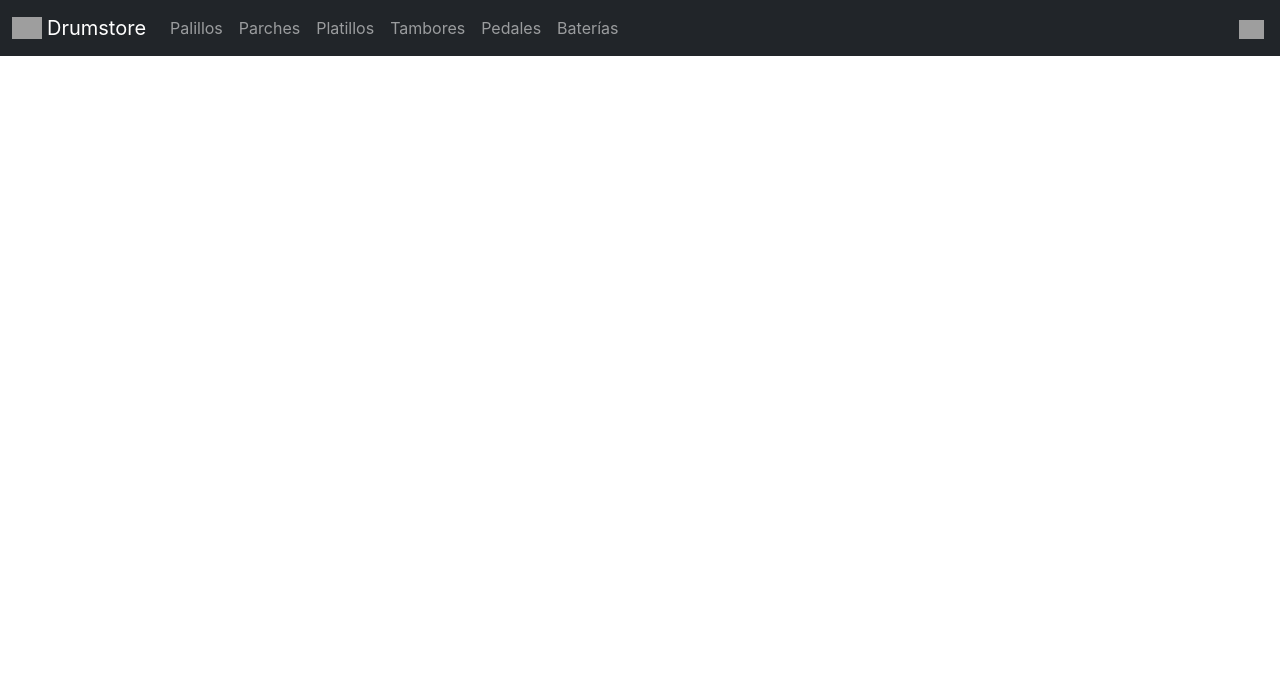
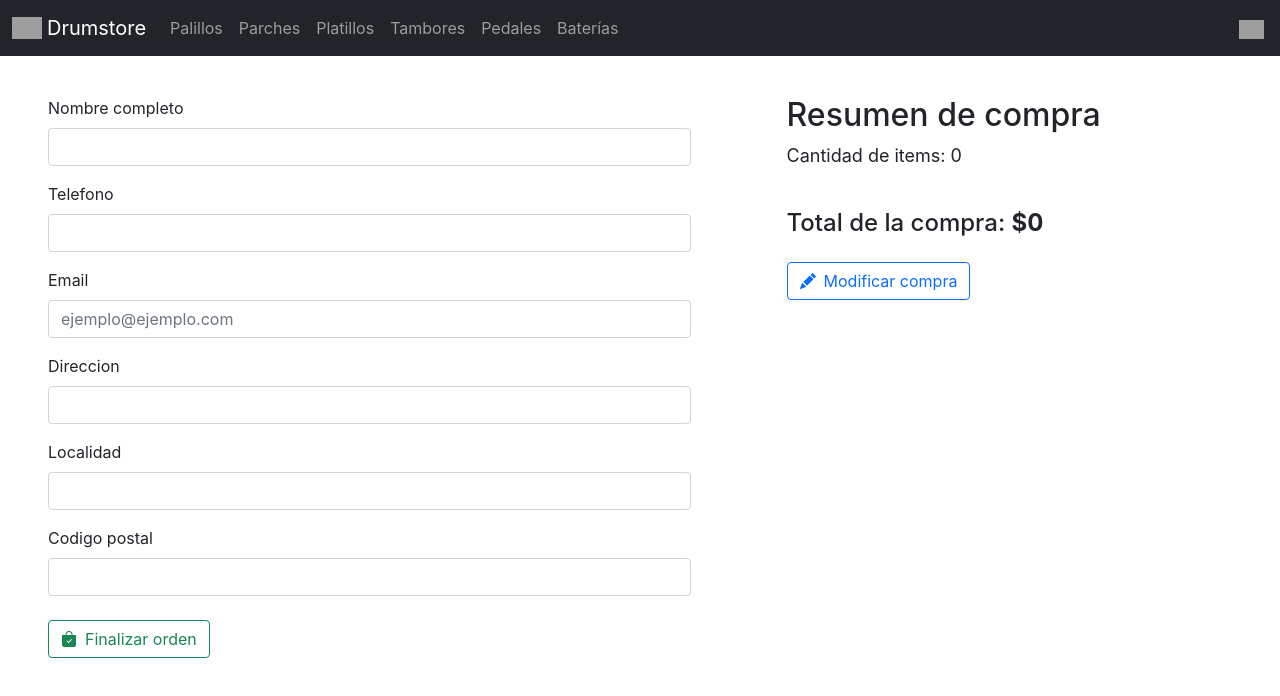
Before and after one commit to rcarlachiani/online-drum-store, a React (Vite) app: page /checkout in a window 1280 px wide. Shown: the top 696 px of the page. Built offline with nearby package versions, Linux system fonts and the light colour scheme; grey boxes are pictures that could not be loaded.

Commit message:
added checkout and form module

```diff
--- a/src/App.jsx
+++ b/src/App.jsx
@@ -5,7 +5,10 @@ import Landing from './components/Landing/Landing';
 import ItemListContainer from './components/Items/ItemListContainer';
 import ItemDetailContainer from './components/Items/ItemDetailContainer';
 import Cart from './components/Cart/Cart';
+import Checkout from './components/Cart/Checkout';
 import 'bootstrap/dist/css/bootstrap.min.css';
+import Success from './components/Cart/Success';
+
 
 
 function App() {
@@ -21,6 +24,8 @@ function App() {
           <Route exact path='/categoria/:idCategoria' element={<ItemListContainer />} />
           <Route exact path='/detalle/:idDetalle' element={<ItemDetailContainer />} />
           <Route exact path='/cart' element={<Cart />} />
+          <Route exact path='/checkout' element={<Checkout />} />
+          <Route exact path='/success' element={<Success />} />
         </Routes>
       </BrowserRouter>
     </CartContextProvider>
--- a/src/components/Cart/Cart.css
+++ b/src/components/Cart/Cart.css
@@ -6,9 +6,21 @@
 }
 
 .lista-carrito {
-    width: 500px;
+    width: 600px;
 }
 
 .img-carrito {
     width: 50px;
 }
+
+.form-container {
+    width: 700px;
+}
+
+.resumen-container {
+    width: 500px;
+}
+
+.resumen-items {
+    font-size: 18px;
+}
--- a/src/components/Cart/Cart.jsx
+++ b/src/components/Cart/Cart.jsx
@@ -1,8 +1,8 @@
 import React, { useContext } from 'react'
 import { Link } from 'react-router-dom'
 import { CartContext } from '../Context/CartContext'
+import { BsBoxSeam, BsFillCartCheckFill, BsFillCartXFill } from 'react-icons/bs';
 import CartItem from './CartItem'
-import { BsFillCreditCardFill, BsFillCartCheckFill, BsFillCartXFill } from 'react-icons/bs';
 import 'bootstrap/dist/css/bootstrap.min.css';
 import './Cart.css'
 
@@ -21,8 +21,9 @@ const Cart = () => {
                 {cartList.map(productos=>(<CartItem key={productos.id} productos={productos}/>))}
                 <h2 className='mt-4'>TOTAL: ${costoCompra}</h2>
                 <button onClick={vaciarCarrito} className="btn btn-outline-primary mt-4"><BsFillCartXFill className='me-2 mb-1' />  Vaciar carrito</button>
-                <button className="btn btn-outline-success mt-4"><BsFillCreditCardFill className='me-2 mb-1' />Ir a pagar</button>
-
+                <Link to='/checkout'>
+                    <button className="btn btn-outline-success mt-4"><BsBoxSeam className='me-2 mb-1' />Generar orden</button>
+                </Link>
             </div>
 
         )
--- a/src/components/Cart/CartItem.jsx
+++ b/src/components/Cart/CartItem.jsx
@@ -20,14 +20,14 @@ function CartItem({productos}) {
                 <ol className="list-group lista-carrito">
                         <li className="list-group-item d-flex justify-content-between align-items-center">
                             <button type="button" className="btn btn-sm text-center btn-danger me-4" onClick={() => quitarItem({id})}>
-                                <BsFillTrashFill className='' />
+                                <BsFillTrashFill />
                             </button>
                             <img src={imagen} alt="imagen de producto" className='img-carrito mt-1 ms-2 me-4' />
                             <div className="ms-2 me-auto">
                                 <div className="fw-bold">{nombre}</div>
                                 ${precio}
                             </div>
-                            <CartItemCount stock={stock} cantidad={cantidad} contadorCarrito={contadorCarrito}/>
+                            <CartItemCount stock={stock} cantidad={cantidad} contadorCarrito={contadorCarrito} />
                         </li>
                     </ol>
             </div>)
--- /dev/null
+++ b/src/components/Cart/Checkout.jsx
@@ -0,0 +1,140 @@
+import React, { useContext, useState } from 'react';
+import { Form, Button } from 'react-bootstrap';
+import { Link } from 'react-router-dom';
+import { CartContext } from '../Context/CartContext';
+import { BsFillBagCheckFill, BsFillPencilFill } from 'react-icons/bs';
+import { addDoc, collection, getFirestore } from 'firebase/firestore'
+
+function Checkout() {
+
+    const { cartList, carritoPopUp, precioTotalCarrito } = useContext(CartContext)
+
+    const [dataForm, setDataForm] = useState({
+        nombre: '',
+        telefono: '',
+        email: '',
+        direccion: '',
+        localidad: '',
+        cp: ''
+    })
+
+    const cartResumen = carritoPopUp()
+
+    const sumaCart = precioTotalCarrito()
+
+    const costoCompra = precioTotalCarrito()
+
+    function handleChange(e) {
+        setDataForm({
+            ...dataForm,
+            [e.target.name]:e.target.value
+        })
+    }
+
+    const finalizarCompra = async (e) => {
+
+        e.preventDefault()
+
+        let orden = {}
+
+        orden.comprador = dataForm
+        orden.total = costoCompra
+
+        orden.items = cartList.map(cartItem => {
+            const id = cartItem.id;
+            const nombre = cartItem.nombre;
+            const precio = cartItem.precio * cartItem.cantidad;
+
+            return {id, nombre, precio}
+        })
+
+        const db = getFirestore()
+        const ordenCollection = collection(db, 'Ordenes')
+
+        await addDoc(ordenCollection, orden)
+        .then (res => alert('Su id de compra es: ' + res.id + '\n' + 'Nos pondremos en contacto a la brevedad vía mail, ¡Muchas gracias por su compra! '))
+        .catch (err => console.log(err))
+        .finally (()=> alert('Compra exitosa'))
+
+    }
+
+  return (
+
+            <div className='d-flex justify-content-center mt-3'>
+
+                <div className='form-container p-4 mx-4'>
+
+                    <Form>
+
+                        <Form.Group className="mb-3">
+                            <Form.Label>Nombre completo</Form.Label>
+                            <Form.Control type='text' name='nombre' onChange={handleChange} value={dataForm.nombre}/>
+                        </Form.Group>
+
+                        <Form.Group className="mb-3">
+                            <Form.Label>Telefono</Form.Label>
+                            <Form.Control type='text' name='telefono' onChange={handleChange} value={dataForm.telefono}/>
+                        </Form.Group>
+
+                        <Form.Group className="mb-3" controlId="formBasicEmail">
+                            <Form.Label>Email</Form.Label>
+                            <Form.Control type="email" name='email' placeholder="ejemplo@ejemplo.com" onChange={handleChange} value={dataForm.email}/>
+                        </Form.Group>
+
+                        <Form.Group className="mb-3">
+                            <Form.Label>Direccion</Form.Label>
+                            <Form.Control type='text' name='direccion' onChange={handleChange} value={dataForm.direccion}/>
+                        </Form.Group>
+
+                        <Form.Group className="mb-3">
+                            <Form.Label>Localidad</Form.Label>
+                            <Form.Control type='text' name='localidad' onChange={handleChange} value={dataForm.localidad}/>
+                        </Form.Group>
+
+                        <Form.Group className="mb-3">
+                            <Form.Label>Codigo postal</Form.Label>
+                            <Form.Control type='text' name='cp' onChange={handleChange} value={dataForm.cp}/>
+                        </Form.Group>
+
+                        <Button variant="outline-success" type="submit" className='mt-2' onClick={finalizarCompra}>
+                            <BsFillBagCheckFill className='me-2 mb-1'/>
+                            Finalizar orden
+                        </Button>
+
+                    </Form>
+
+                </div>
+
+                <div className='resumen-container p-4 mx-4'>
+                    <h2>Resumen de compra</h2>
+                    <p className='mb-3 resumen-items'>Cantidad de items: {cartResumen} </p>
+                    <div className='item-resumen'>
+                            {cartList.map(prod =>
+
+                                <ol key={prod.id} className="list-group">
+                                    <li className="list-group-item d-flex justify-content-between align-items-start">
+                                        <div className="ms-2 me-auto">
+                                        <div className="fw-bold">{prod.nombre}</div>
+                                        Subtotal: $ {prod.precio * prod.cantidad}
+                                        </div>
+                                        <span className="badge bg-primary rounded-pill">{prod.cantidad}</span>
+                                    </li>
+                                </ol>
+
+                            )}
+                    </div>
+                    <br />
+                    <h4>Total de la compra: <b>${sumaCart}</b></h4>
+                    <Link to="/cart">
+                        <button className='btn btn-outline-primary me-2 mt-3'>
+                            <BsFillPencilFill className='me-2 mb-1'/>Modificar compra</button>
+                    </Link>
+
+                </div>
+
+            </div>
+
+  )
+}
+
+export default Checkout;
--- /dev/null
+++ b/src/components/Cart/Success.jsx
@@ -0,0 +1,17 @@
+import React from 'react';
+
+function Success(idCompra) {
+
+    orderId = idCompra
+
+    return <div>
+
+        <h1>¡Felicidades, ha concretado su compra satisfactoriamente!</h1>
+        <h2>Su numero de orden es: {orderId}</h2>
+        <p>Nos contactaremos a la brevedad via mail para coordinar el envio de su/s producto/s</p>
+        <button className='btn btn-primary'>Volver al home</button>
+
+    </div>;
+}
+
+export default Success;
--- a/src/components/Items/ItemList.jsx
+++ b/src/components/Items/ItemList.jsx
@@ -5,7 +5,7 @@ import './Item.css'
 
 function ItemList({productos}) {
     return (
-        <div className='ItemContainer'>
+        <div className='ItemContainer mb-5'>
             {productos.map(prod=> <Item key={prod.id} id={prod.id} categoria={prod.categoria} imagen={prod.imagen} nombre={prod.nombre} precio={prod.precio} stock={prod.stock}/>)}
         </div>
     )
```
